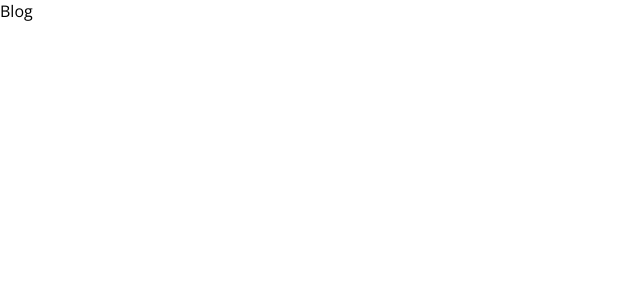
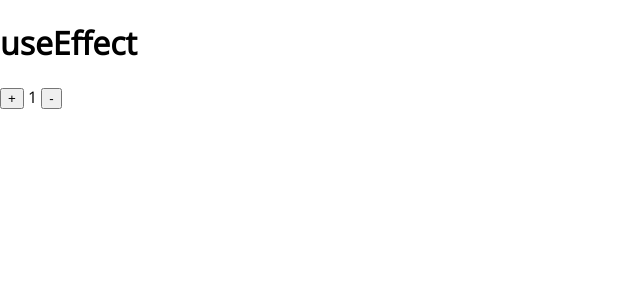
Before and after one commit to Samlogy/advanced-nextjs, a Next.js app: page /blog in a window 1280 px wide. Shown: the top 300 px of the page, without its empty margins (0-640 px from the left). Built offline with nearby package versions, Linux system fonts and the light colour scheme.

Commit message:
add: useEffect / useState example

```diff
--- a/pages/blog.tsx
+++ b/pages/blog.tsx
@@ -1,7 +1,32 @@
 import type { NextPage } from "next";
+import { useState, useEffect } from "react";
 
-const Blog: NextPage = () => {
-  return <div>Blog</div>;
+const Blog = () => {
+  const [count, setCount] = useState(0);
+
+  useEffect(() => {
+    // on mount
+    let timer = setTimeout(() => {
+      setCount((count) => count + 1);
+    }, 1000);
+
+    // unmount
+    return () => clearTimeout(timer);
+  }, []);
+
+  // updated
+  useEffect(() => {
+    if (count === 3) setCount(0);
+  }, [count]);
+
+  return (
+    <div>
+      <h1>useEffect</h1>
+      <button onClick={() => setCount(count + 1)}> + </button>
+      <span> {count} </span>
+      <button onClick={() => setCount(count - 1)}> - </button>
+    </div>
+  );
 };
 
 export default Blog;
```
